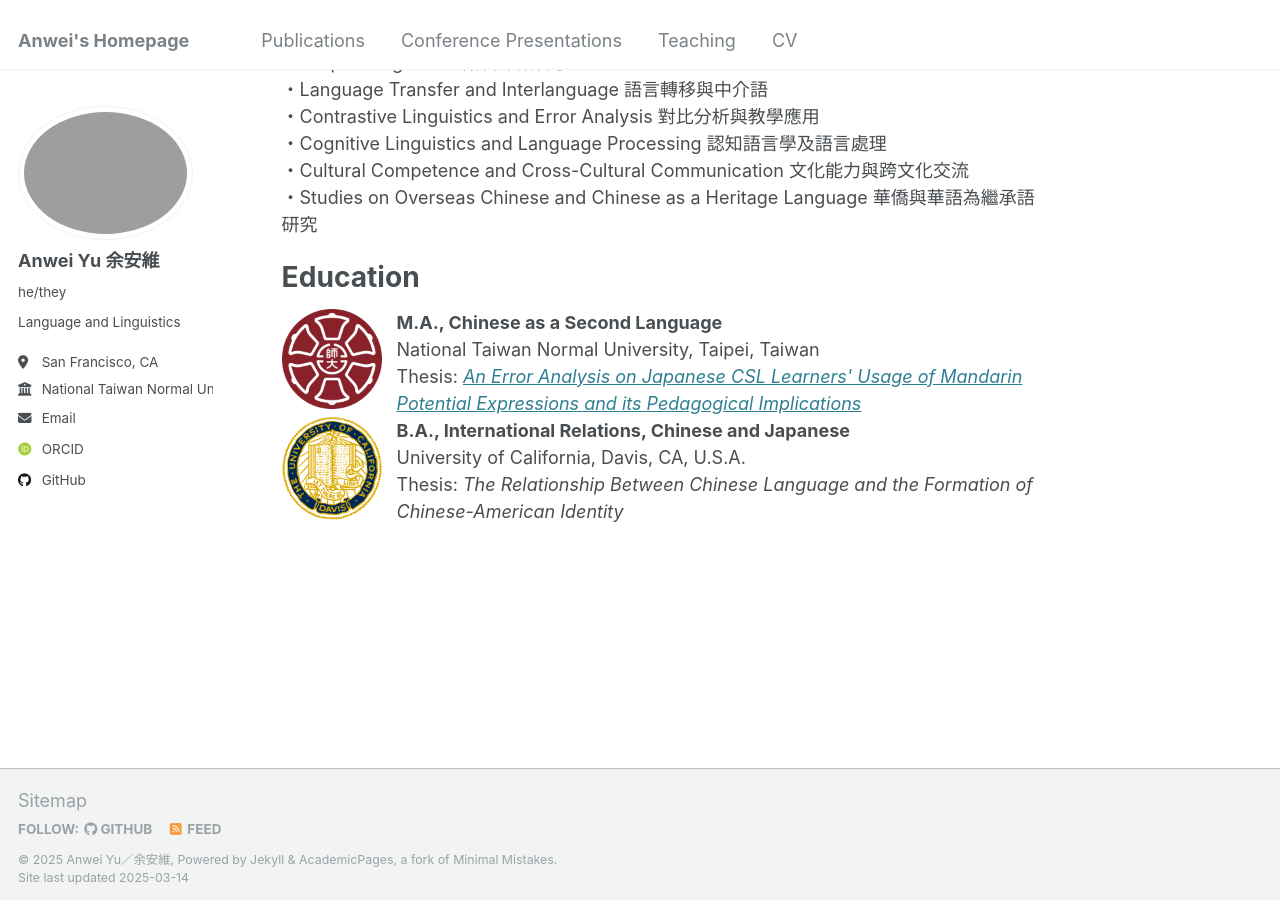
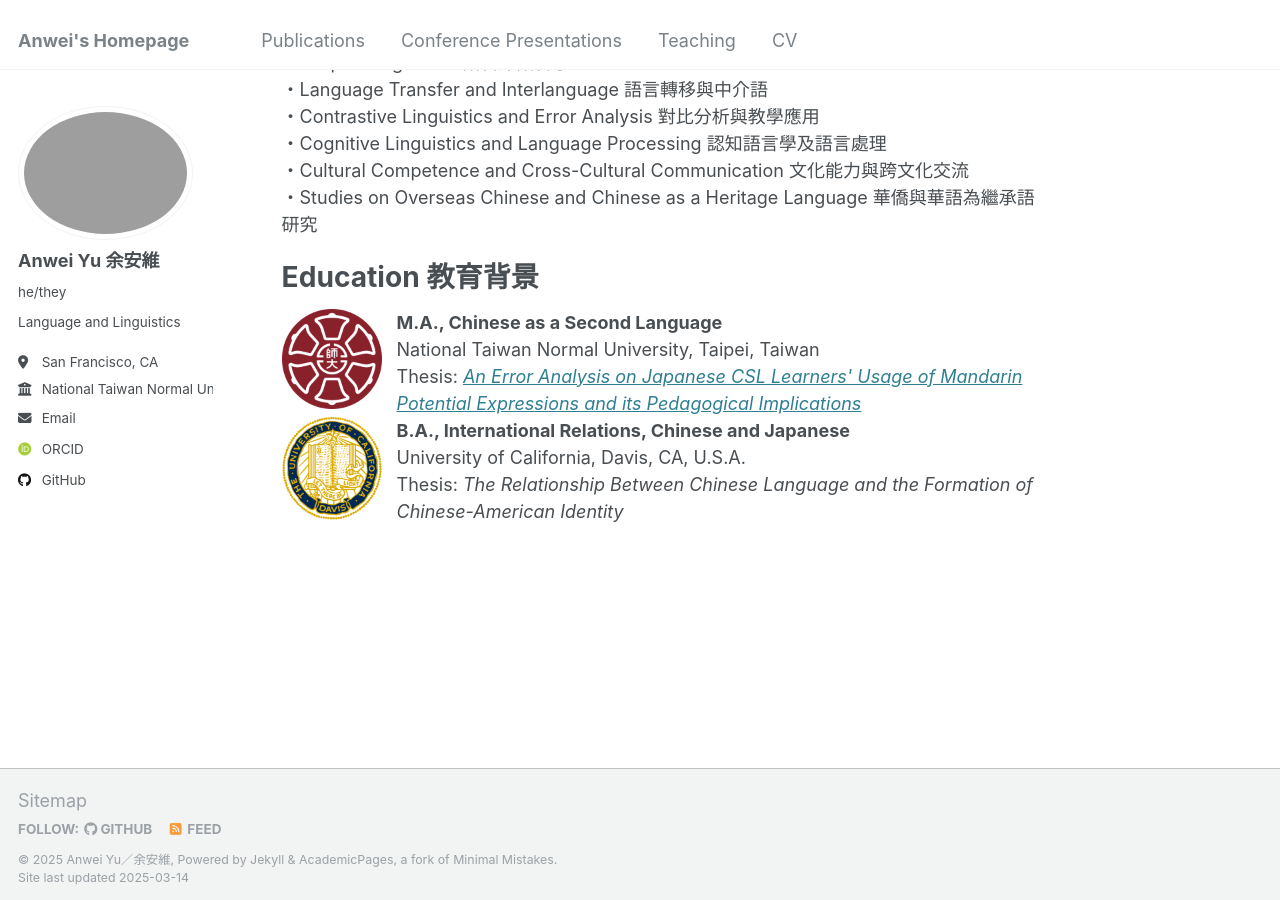
Before and after one commit to anweiyu/anweiyu.github.io, a Jekyll site: the page built from _pages/about.md, in a window 1280 px wide and 900 px high, scrolled down 701 px. Built offline with Jekyll 4.4.1, drawn with Linux system fonts in a browser that asks for light colours; some web fonts are replaced.

Commit message:
Update about.md

```diff
--- a/_pages/about.md
+++ b/_pages/about.md
@@ -24,7 +24,7 @@ Research Interests 研究專長
 ・Cultural Competence and Cross-Cultural Communication 文化能力與跨文化交流
 ・Studies on Overseas Chinese and Chinese as a Heritage Language 華僑與華語為繼承語研究
 
-Education
+Education 教育背景
 ======
 <div style="display: flex; align-items:flex-start;text-align: left;">
   <img src="{{site.baseurl}}/images/NTNU.png" alt="NTNU Logo" width= "100" style="margin-right: 15px;">
```
